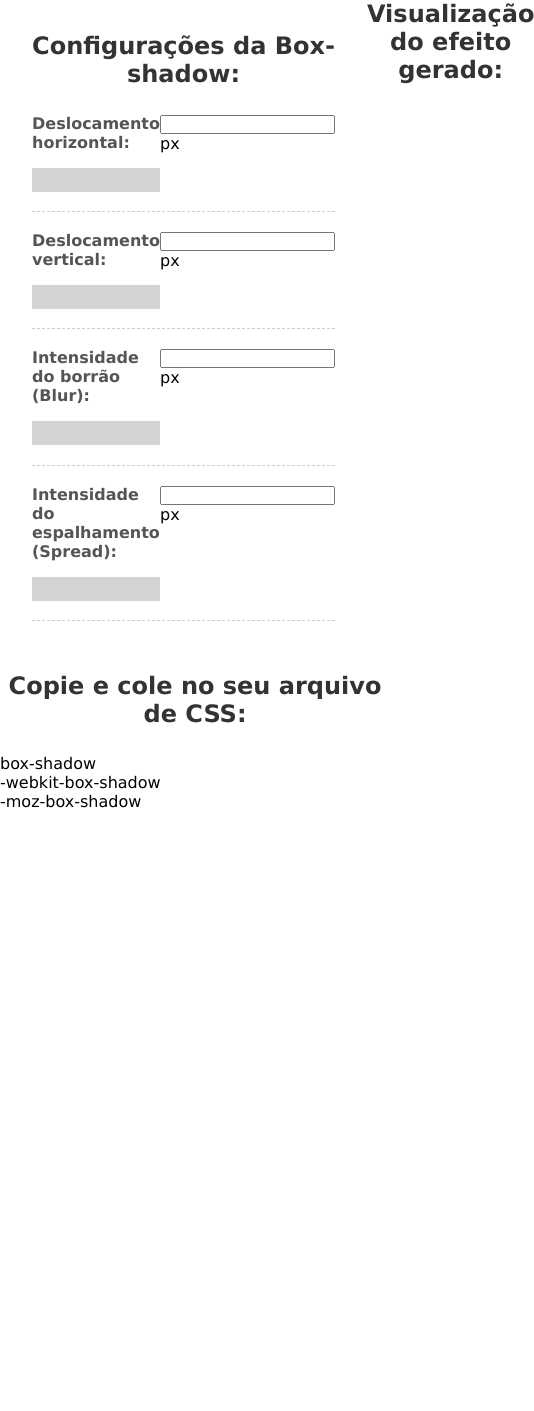
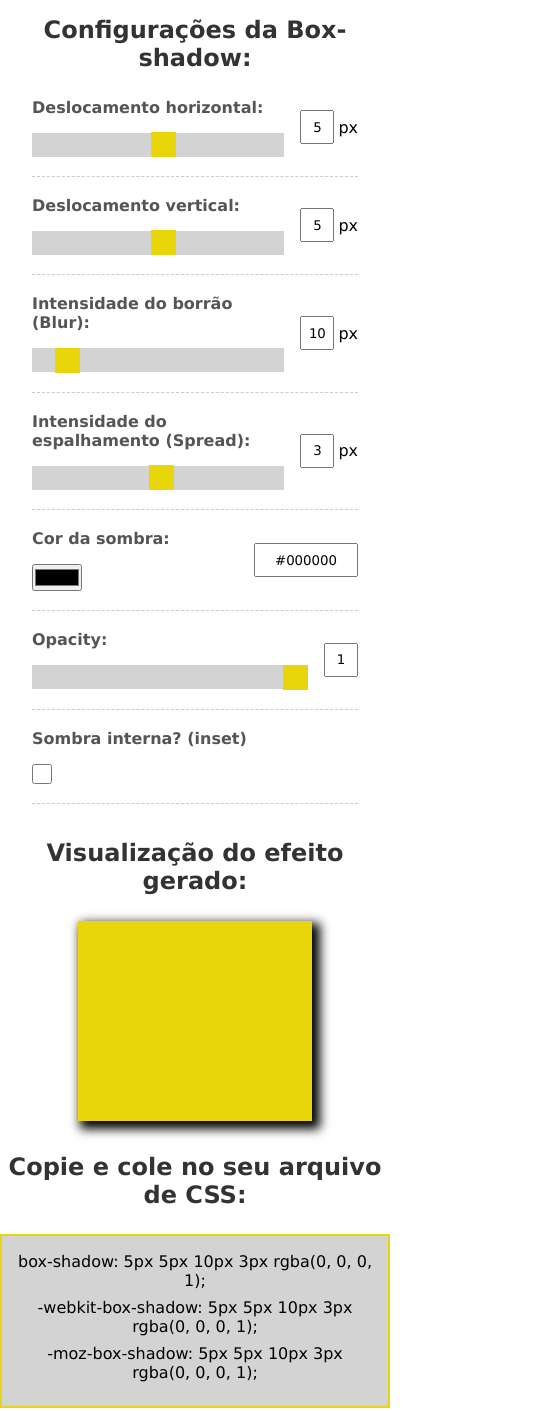
Before and after one commit to hashigt/Gerador_Box_Shadow, a plain HTML site: page index.html in a window 390 px wide. Shown: the top 1411 px of the page, 534 px wide, since content can reach past the window. Before the commit the page ends 844 px from the top, so only its background shows below. Drawn offline with Linux system fonts and the light colour scheme.

Commit message:
finalizado css e js

```diff
--- a/CSS/styles.css
+++ b/CSS/styles.css
@@ -2,6 +2,10 @@
     font-family: "verdana";
     margin: 0;
     padding: 0;
+}
+
+body{
+    padding-bottom: 500px;
 }
 
 h2 {
@@ -53,4 +57,91 @@ h2 {
 .entrada input[type="range"]::-webkit-slider-thumb {
     -webkit-appearance: none;
     width: 25px;
+    height: 25px;
+    background-color: #e9d60a;
+    cursor: pointer;
 }
+
+.input-referencia {
+    display: flex;
+    align-items: center;
+}
+
+.input-referencia p {
+    margin-left: 4px;
+}
+
+.formulario-controle input[type="text"] {
+    height: 30px;
+    width: 30px;
+    margin-left: 1rem;
+    text-align: center;
+}
+
+/* Novas funcionalidades */
+#color-value {
+    min-width: 100px;
+}
+
+#inset {
+    align-self: start;
+    height: 20px;
+    width: 20px;
+}
+
+/* Preview */
+#caixa {
+    width: 100%;
+    height: 300px;
+    background-color: #e9d60a;
+}
+
+/* Área de geração */
+#regra-gerada {
+    text-align: center;
+}
+
+#regra-gerada p {
+    margin-bottom: 0.5rem;
+}
+
+#area-regras {
+    background-color: #d3d3d3;
+    max-width: 1000px;
+    margin: 0 auto;
+    border: 2px solid #e9d60a;
+    padding: 1rem;
+    transition: 0.4s;
+    cursor: pointer;
+}
+
+#area-regras:hover {
+    background-color: #dfdfdf;
+}
+
+#copy-instrucoes {
+    font-style: italic;
+    margin-top: 1rem;
+}
+
+/* Responsivo */
+@media(max-width: 425px) {
+    #gerador-sombra {
+        flex-direction: column;
+    }
+
+    #container-controle,
+    #visualizacao{
+        padding: 1rem 2rem;
+    }
+
+    #caixa {
+        width: 60%;
+        height: 200px;
+        margin: 0 auto;
+    }
+
+    #regra-gerada {
+        margin-top: 2rem;
+    }
+}
--- a/JS/script.js
+++ b/JS/script.js
@@ -0,0 +1,211 @@
+class geradorBoxShadow {
+
+    constructor( /* Argumentos recebidos de cada instancia */
+        horinzontal,
+        horinzontalRef,
+        vertical,
+        verticalRef,
+        blur,
+        blurRef,
+        spread,
+        spreadRef,
+        color,
+        colorRef,
+        opacity,
+        opacityRef,
+        inset,
+        visualizacaoCaixa,
+        regra,
+        webkitRegra,
+        mozRegra
+    )
+    {
+        this.horinzontal = horinzontal   /* Escolhe o que vai fazer com cada */
+        this.horinzontalRef = horinzontalRef
+        this.vertical = vertical
+        this.verticalRef = verticalRef
+        this.blur = blur
+        this.blurRef = blurRef
+        this.spread = spread
+        this.spreadRef = spreadRef
+        this.color = color
+        this.colorRef = colorRef
+        this.opacity = opacity
+        this.opacityRef = opacityRef
+        this.inset = inset
+        this.insetRef = inset.checked
+        this.visualizacaoCaixa = visualizacaoCaixa
+        this.regra = regra
+        this.webkitRegra = webkitRegra
+        this.mozRegra = mozRegra
+    }
+
+    inicializar() {
+        this.horinzontalRef.value = this.horinzontal.value;
+        this.verticalRef.value = this.vertical.value;
+        this.spreadRef.value = this.spread.value;
+        this.blurRef.value = this.blur.value;
+        this.colorRef.value = this.color.value;
+        this.opacityRef.value = this.opacity.value;
+
+        this.aplicarRegra();
+        this.showRegra();
+    }
+
+    aplicarRegra() {
+        const rgbValue = this.hexParaRgb(this.colorRef.value);
+
+        const sombraRegra = `${this.insetRef ? "inset" : ""} ${this.horinzontalRef.value}px ${this.verticalRef.value}px ${this.blurRef.value}px ${this.spreadRef.value}px  rgba(${rgbValue}, ${this.opacityRef.value})`;
+
+        this.visualizacaoCaixa.style.boxShadow = sombraRegra;
+        this.currentRegra = sombraRegra;
+    }
+
+    showRegra() {
+        this.regra.innerText = this.currentRegra;
+        this.webkitRegra.innerText = this.currentRegra;
+        this.mozRegra.innerText = this.currentRegra;
+    }
+
+    atualizarValor(type, value) {
+      switch(type) {
+        case "horizontal":
+            this.horinzontalRef.value = value;
+            break
+        case "vertical":
+            this.verticalRef.value = value;
+            break
+        case "blur":
+            this.blurRef.value = value;
+            break
+        case "spread":
+            this.spreadRef.value = value;
+            break
+        case "color":
+            this.colorRef.value = value;
+            break
+        case "opacity":
+            this.opacityRef.value = value;
+            break
+        case "inset":
+            this.insetRef = value;
+            break
+      }
+
+      this.aplicarRegra();
+      this.showRegra();
+    }
+
+    hexParaRgb(hex) {
+      return `${("0x" + hex[1] + hex[2]) | 0}, ${("0x" + hex[3] + hex[4]) | 0}, ${
+        ("0x" + hex[5] + hex[6]) | 0
+      }`;
+    }
+}
+
+// Selção de elementos
+const horinzontal = document.querySelector("#horizontal");
+const horinzontalRef = document.querySelector("#horizontal-value");
+const vertical = document.querySelector("#vertical");
+const verticalRef = document.querySelector("#vertical-value");
+const blur = document.querySelector("#blur");
+const blurRef = document.querySelector("#blur-value");
+const spread = document.querySelector("#spread");
+const spreadRef = document.querySelector("#spread-value");
+
+const color = document.querySelector("#color");
+const colorRef = document.querySelector("#color-value");
+
+const opacity = document.querySelector("#opacity");
+const opacityRef = document.querySelector("#opacity-value");
+
+const inset = document.querySelector("#inset");
+
+const visualizacaoCaixa = document.querySelector("#caixa");
+
+const regra = document.querySelector("#regra span");
+const webkitRegra = document.querySelector("#webkit-regra span");
+const mozRegra = document.querySelector("#moz-regra span");
+
+const boxShadow = new geradorBoxShadow(
+    horinzontal,
+    horinzontalRef,
+    vertical,
+    verticalRef,
+    blur,
+    blurRef,
+    spread,
+    spreadRef,
+    color,
+    colorRef,
+    opacity,
+    opacityRef,
+    inset,
+    visualizacaoCaixa,
+    regra,
+    webkitRegra,
+    mozRegra
+);
+
+console.log(boxShadow)
+
+boxShadow.inicializar();
+
+// Eventos
+horizontal.addEventListener("input", (e) => {
+    const value = e.target.value
+
+    boxShadow.atualizarValor("horizontal",value)
+})
+
+vertical.addEventListener("input", (e) => {
+    const value = e.target.value
+
+    boxShadow.atualizarValor("vertical",value)
+})
+
+spread.addEventListener("input", (e) => {
+    const value = e.target.value
+
+    boxShadow.atualizarValor("spread",value)
+})
+
+blur.addEventListener("input", (e) => {
+    const value = e.target.value
+
+    boxShadow.atualizarValor("blur",value)
+})
+
+color.addEventListener("input", (e) => {
+    const value = e.target.value
+
+    boxShadow.atualizarValor("color",value)
+})
+
+opacity.addEventListener("input", (e) => {
+    const value = e.target.value
+
+    boxShadow.atualizarValor("opacity",value)
+})
+
+inset.addEventListener("input", (e) => {
+    const value = e.target.checked
+
+    boxShadow.atualizarValor("inset",value)
+})
+
+// Copiar regra
+const areaRegras = document.querySelector("#area-regras")
+const copyInstrucoes = document.querySelector("#copy-instrucoes")
+
+areaRegras.addEventListener("click", () => {
+    const regras = areaRegras.innerText.replace(/^\s*\n/gm, "");
+
+    navigator.clipboard.writeText(regras).then(() => {
+        copyInstrucoes.innerText = "Regra copiada com sucesso!"
+
+        setTimeout(() => {
+            copyInstrucoes.innerText = "Clique no quadro acima para copiar as regras"
+        }, 1000);
+    })
+})
--- a/index.html
+++ b/index.html
@@ -17,7 +17,7 @@
             <div class="formulario-controle">
                 <div class="entrada">
                     <label for="horizontal">Deslocamento horizontal:</label>
-                    <input type="range" value="horizontal" name="horizontal" min="-100" max="100" value="5">
+                    <input type="range" id="horizontal" name="horizontal" min="-100" max="100" value="5">
                 </div>
                 <div class="input-referencia">
                     <input type="text" id="horizontal-value" name="horizontal-value">
@@ -27,17 +27,17 @@
             <div class="formulario-controle">
                 <div class="entrada">
                     <label for="vertical">Deslocamento vertical:</label>
-                    <input type="range" value="vertical" name="vertical" min="-100" max="100" value="5">
+                    <input type="range" id="vertical" name="vertical" min="-100" max="100" value="5">
                 </div>
                 <div class="input-referencia">
-                    <input type="text" id="vertical" name="vertical">
+                    <input type="text" id="vertical-value" name="vertical-value">
                     <p>px</p>
                 </div>
             </div>
             <div class="formulario-controle">
                 <div class="entrada">
                     <label for="blur">Intensidade do borrão (Blur):</label>
-                    <input type="range" value="blur" name="blur" min="0" max="100" value="10">
+                    <input type="range" id="blur" name="blur" min="0" max="100" value="10">
                 </div>
                 <div class="input-referencia">
                     <input type="text" id="blur-value" name="blur-value">
@@ -47,26 +47,51 @@
             <div class="formulario-controle">
                 <div class="entrada">
                     <label for="Spread">Intensidade do espalhamento (Spread):</label>
-                    <input type="range" value="Spread" name="Spread" min="-100" max="100" value="3">
+                    <input type="range" id="spread" name="Spread" min="-100" max="100" value="3">
                 </div>
                 <div class="input-referencia">
-                    <input type="text" id="Spread-value" name="Spread-value">
+                    <input type="text" id="spread-value" name="Spread-value">
                     <p>px</p>
+                </div>
+            </div>
+            <div class="formulario-controle">
+                <div class="entrada">
+                    <label for="Spread">Cor da sombra:</label>
+                    <input type="color" id="color" name="color" value="#000000">
+                </div>
+                <div class="input-referencia">
+                    <input type="text" id="color-value" name="color-value">
+                </div>
+            </div>
+            <div class="formulario-controle">
+                <div class="entrada">
+                    <label for="opacity">Opacity:</label>
+                    <input type="range" id="opacity" name="opacity" min="0" max="1" value="1" step="0.01">
+                </div>
+                <div class="input-referencia">
+                    <input type="text" id="opacity-value" name="opacity-value">
+                </div>
+            </div>
+            <div class="formulario-controle">
+                <div class="entrada">
+                    <label for="opacity">Sombra interna? (inset)</label>
+                    <input type="checkbox" id="inset" name="inset">
                 </div>
             </div>
         </div>
         <div class="visualizacao">
             <h2>Visualização do efeito gerado: </h2>
-            <div class="caixa"></div>
+            <div id="caixa"></div>
         </div>
     </div>
     <div id="regra-gerada">
         <h2>Copie e cole no seu arquivo de CSS:</h2>
         <div id="area-regras">
-            <p id="regra">box-shadow <span></span></p>
-            <p id="webkit-regra">-webkit-box-shadow <span></span></p>
-            <p id="moz-regra">-moz-box-shadow <span></span></p>
+            <p id="regra">box-shadow: <span></span>;</p>
+            <p id="webkit-regra">-webkit-box-shadow: <span></span>;</p>
+            <p id="moz-regra">-moz-box-shadow: <span></span>;</p>
         </div>
+        <p id="copy-instrucoes">Clique no quadro acima para copiar as regras</p>
     </div>
 </body>
 
```
